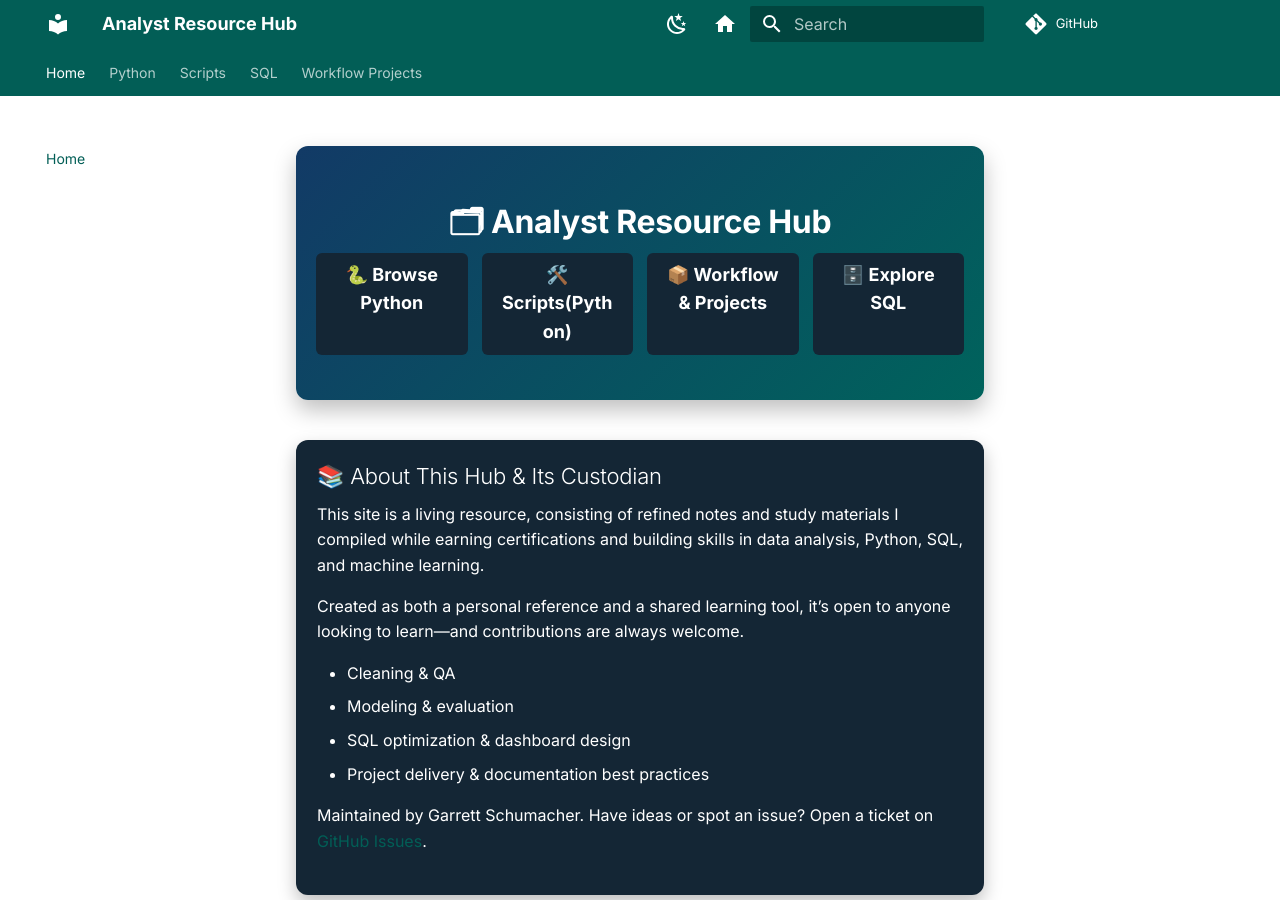
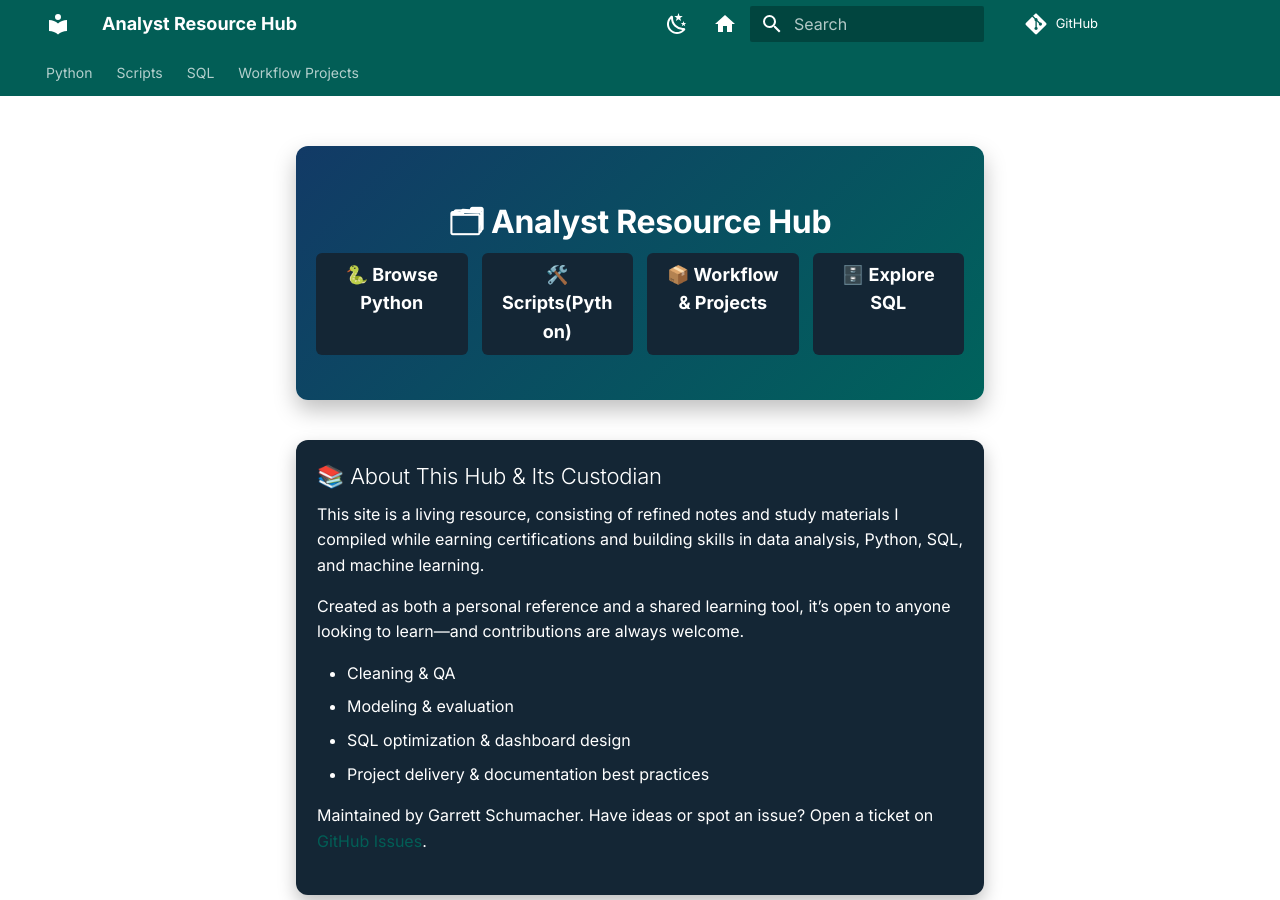
Before and after one commit to G-Schumacher44/analyst_resource_hub, an MkDocs documentation site: the page built from docs/index.md, in a window 1280 px wide and 900 px high. Built offline with MkDocs 1.6.1 and Material for MkDocs 9.7.7, drawn with Linux system fonts in a browser that asks for light colours; comment, search, counter and statistics services are not loaded.

Commit message:
Update mkdocs.yml

```diff
--- a/mkdocs.yml
+++ b/mkdocs.yml
@@ -39,7 +39,6 @@ theme:
         icon: material/weather-sunny
         name: Switch to light mode
 nav:
-  - "Home": index.md
   - Python:
       - "Python Overview": python/index.md
       - "QuickRef":
```
